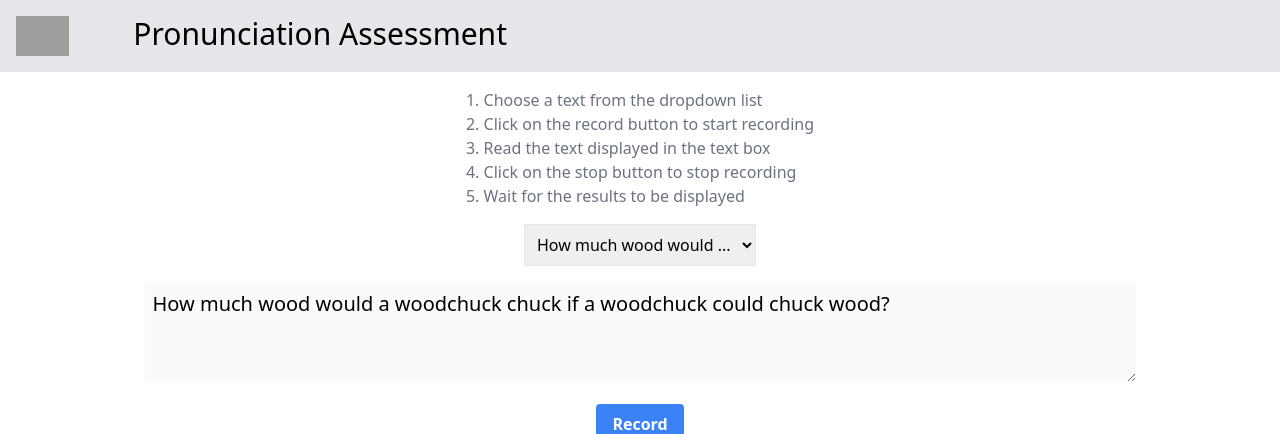
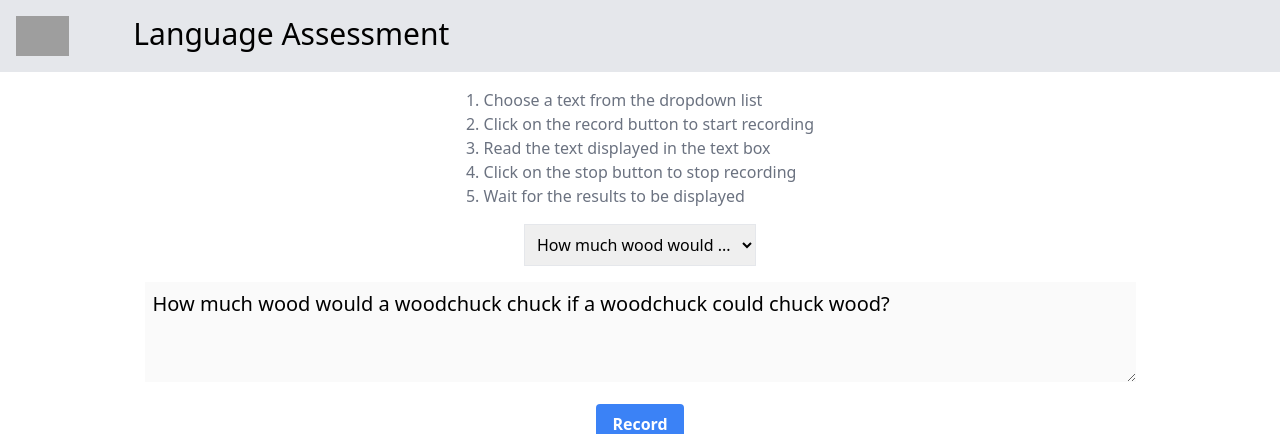
Before and after one commit to embergershared/rate-lang-v2, a Flask app: page / in a window 1280 px wide. Shown: the top 434 px of the page. Run offline with Flask 3, Linux system fonts and the light colour scheme; data that the repository does not hold is empty; some libraries are stand-ins or nearby versions; grey boxes are pictures that could not be loaded.

Commit message:
Renamed tool

```diff
--- a/templates/index.html
+++ b/templates/index.html
@@ -4,7 +4,7 @@
 <head>
     <meta charset="UTF-8">
     <meta name="viewport" content="width=device-width, initial-scale=1.0"/>
-    <title>Pronunciation Assessment</title>
+    <title>Language Assessment</title>
     <link rel="stylesheet" href="{{ url_for('static', filename='style.css') }}">
     <script src='https://kit.fontawesome.com/a076d05399.js'></script>
     <script src="https://cdn.tailwindcss.com"></script>
@@ -14,7 +14,7 @@
     <nav class="flex bg-gray-200 p-4 gap-16">
         <img class="max-h-10" src="https://www.costacruises.com/content/dam/costa/costa-asset/Logos/logo.svg" alt="Costa Cruises" class="logo">
         <div class="text-3xl">
-            Pronunciation Assessment
+            Language Assessment
         </div>
     </nav>
 
@@ -55,7 +55,7 @@
                                 <th>Accuracy</th>
                                 <th>Fluency</th>
                                 <th>Completeness</th>
-                                <th>Pronunciation</th>
+                                <th>CCL Language</th>
                                 <th id="woh">Omitted Words</th>
                                 <th id="wih">Extra Words</th>
                             </tr>
```
